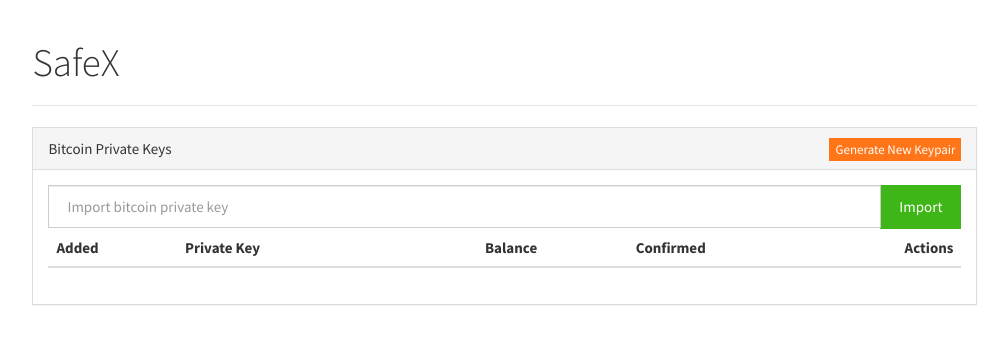
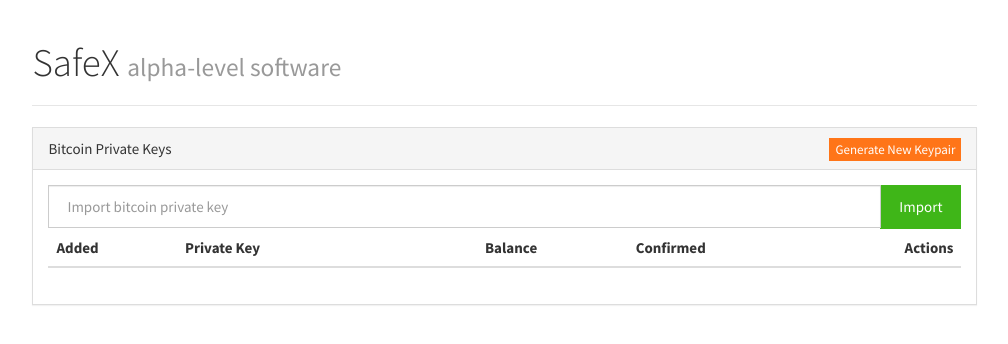
Before and after one commit to safexio/safexweb, a website: page index.html in a window 1280 px wide. Shown: the whole page, without its empty margins (135-1143 px from the left). Drawn offline with Linux system fonts and the light colour scheme.

Commit message:
Added "alpha-level software" warning

```diff
--- a/index.html
+++ b/index.html
@@ -19,7 +19,7 @@
     <div class="row">
       <div class="col-lg-10 col-lg-offset-1">
         <div class="page-header">
-          <h1 id="forms">SafeX</h1>
+          <h1 id="forms">SafeX <small>alpha-level software</small></h1>
         </div>
 
         <div id="app"></div>
```
